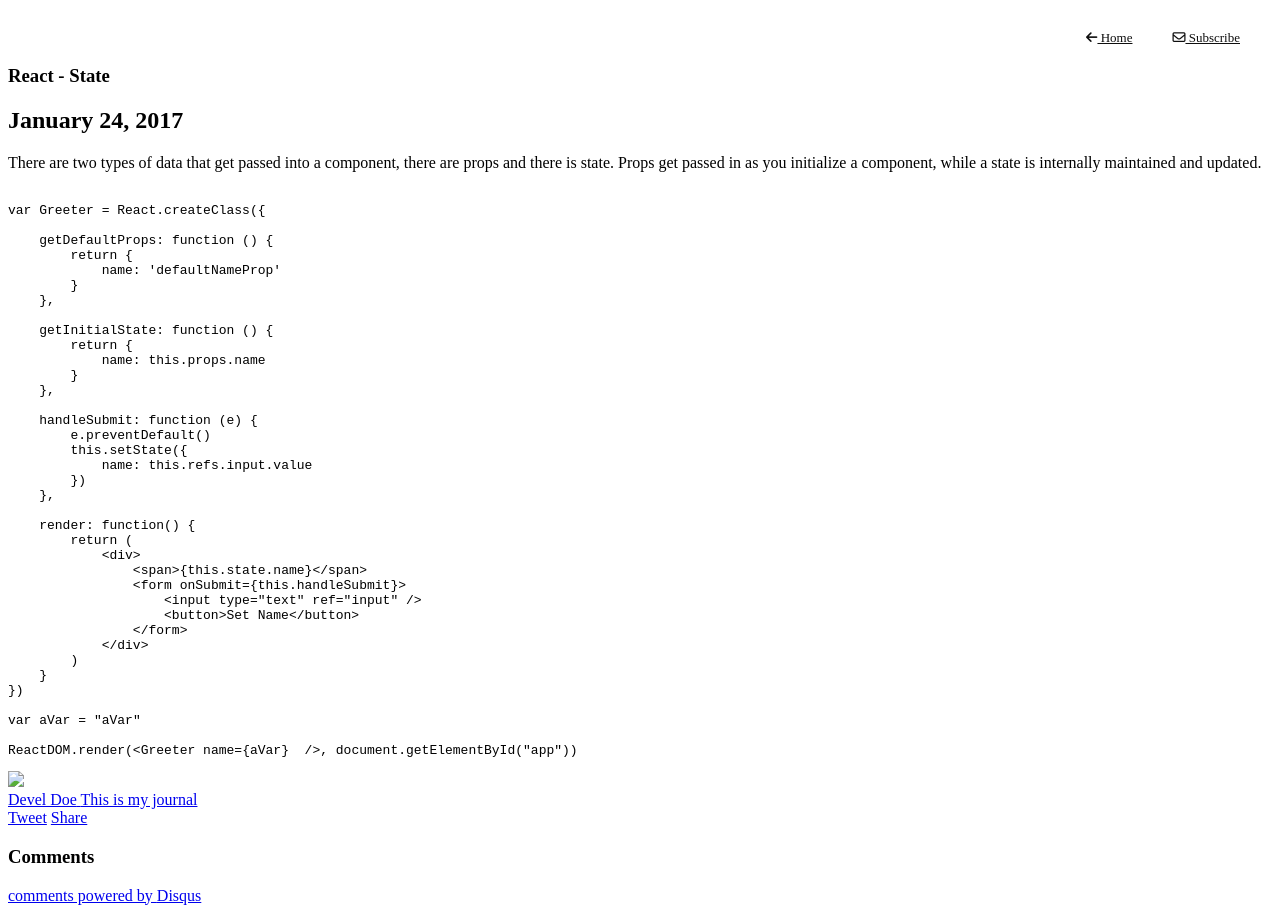
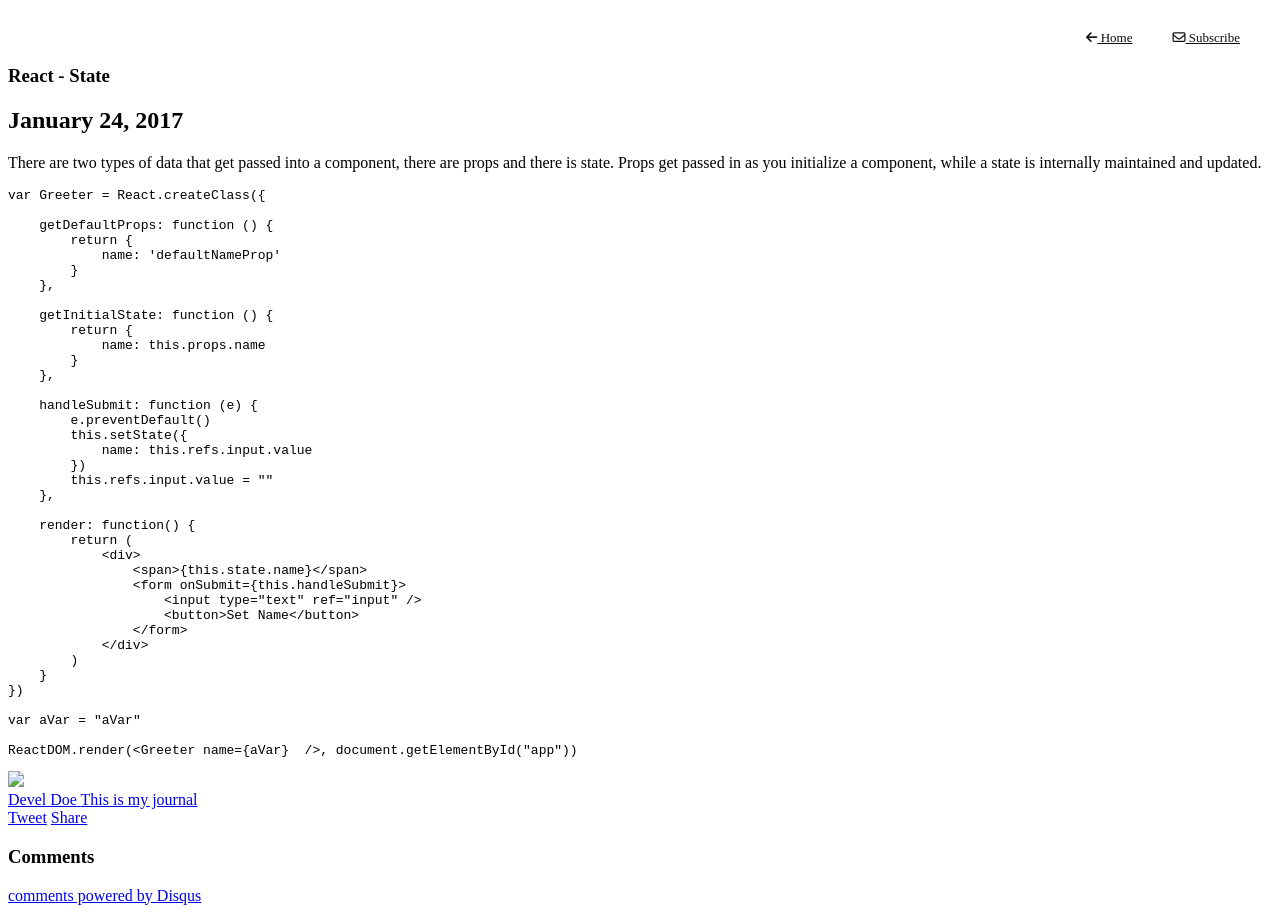
Before and after one commit to develdoe/develdoe.github.io, a Jekyll site: the page built from _posts/2017-01-24-react-state.md, in a window 1280 px wide. Built offline with Jekyll 4.4.1, drawn with Linux system fonts in a browser that asks for light colours; nearby versions of some CDN libraries; comment, search, counter and statistics services are not loaded.

Commit message:
Created 2017-01-24-react-state.md

````diff
--- a/_posts/2017-01-24-react-state.md
+++ b/_posts/2017-01-24-react-state.md
@@ -9,7 +9,6 @@ category:
 There are two types of data that get passed into a component, there are props and there is state. Props get passed in as you initialize a component, while a state is internally maintained and updated.
 
 ```js
-
 var Greeter = React.createClass({
 
     getDefaultProps: function () {
@@ -29,6 +28,7 @@ var Greeter = React.createClass({
         this.setState({
             name: this.refs.input.value
         })
+        this.refs.input.value = ""
     },
 
     render: function() {
````
